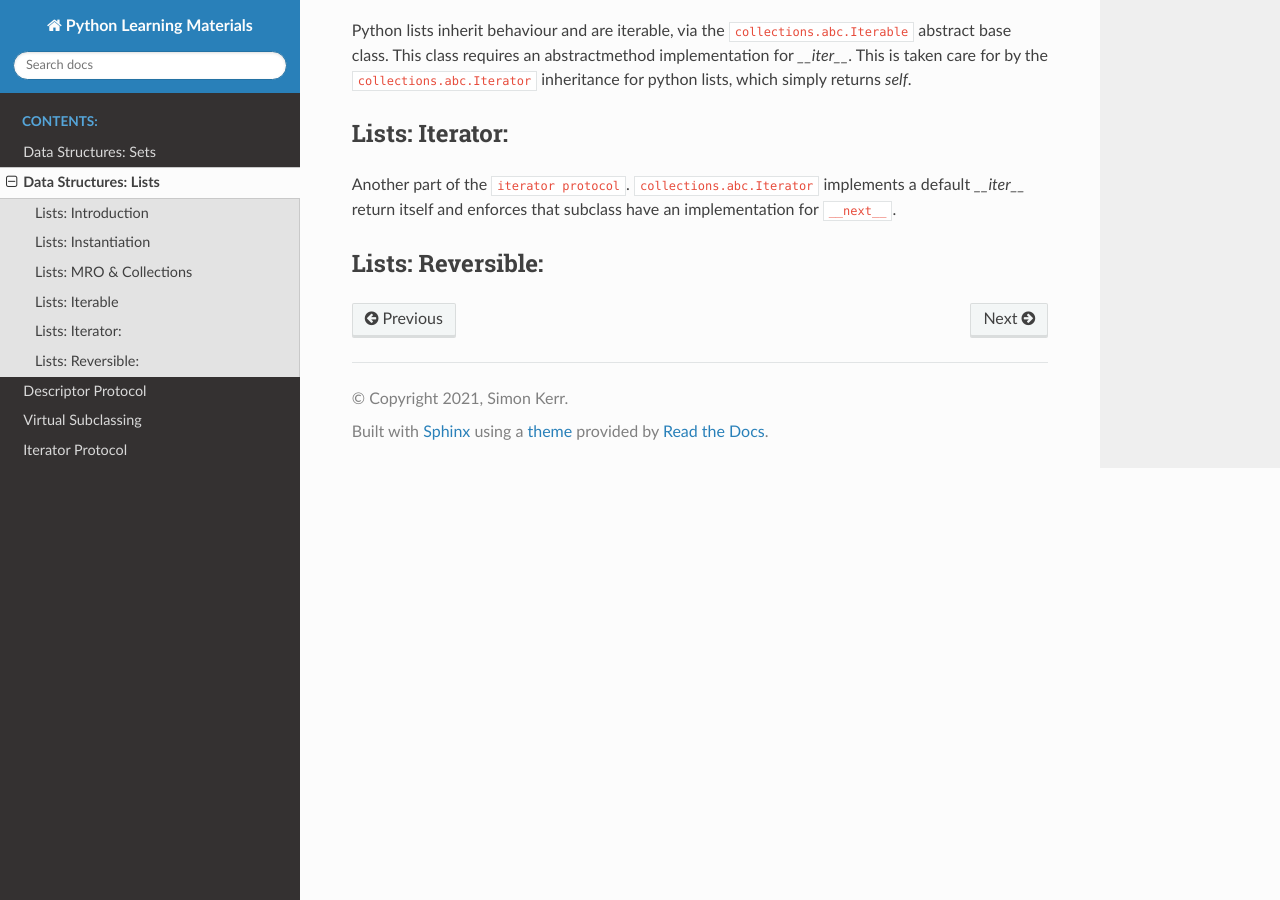
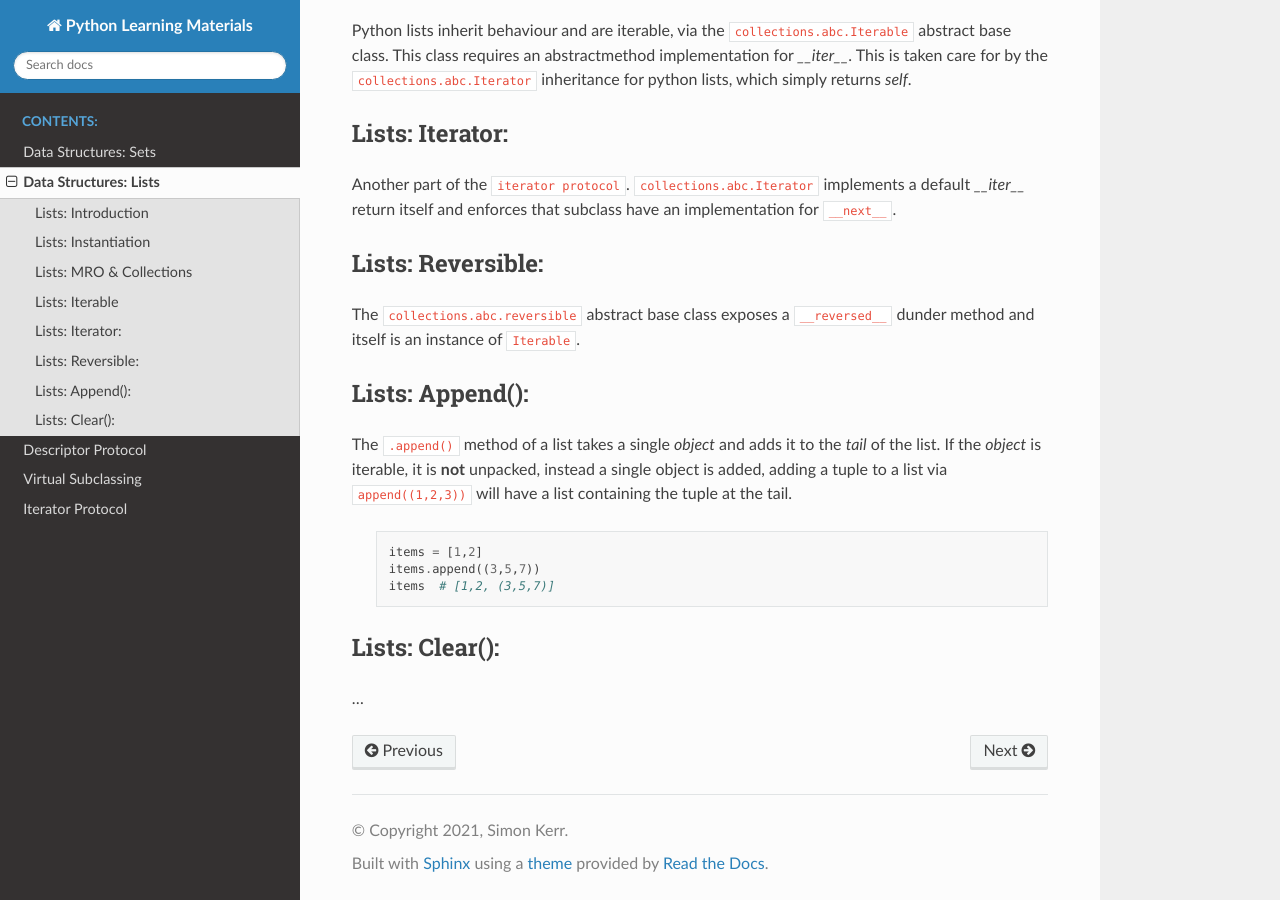
Before and after one commit to symonk/pydocs, a Sphinx documentation site: the page built from docs/source/_data_structures/lists.rst, in a window 1280 px wide and 900 px high, scrolled down 1858 px. Built offline with Sphinx 7.4.7 and the Read the Docs theme 2.0.0, drawn with Linux system fonts in a browser that asks for light colours.

Commit message:
adding list append() and a little start on the reversible abstract base clase

```diff
--- a/docs/source/_data_structures/lists.rst
+++ b/docs/source/_data_structures/lists.rst
@@ -102,3 +102,25 @@ return itself and enforces that subclass have an implementation for ``__next__``
 
 Lists: Reversible:
 -------------------
+
+The ``collections.abc.reversible`` abstract base class exposes a ``__reversed__`` dunder method
+and itself is an instance of ``Iterable``.
+
+
+Lists: Append():
+-----------------
+
+The ``.append()`` method of a list takes a single `object` and adds it to the `tail` of the list.
+If the `object` is iterable, it is **not** unpacked, instead a single object is added, adding a
+tuple to a list via ``append((1,2,3))`` will have a list containing the tuple at the tail.
+
+    .. code-block::
+
+        items = [1,2]
+        items.append((3,5,7))
+        items  # [1,2, (3,5,7)]
+
+
+Lists: Clear():
+----------------
+...
```
